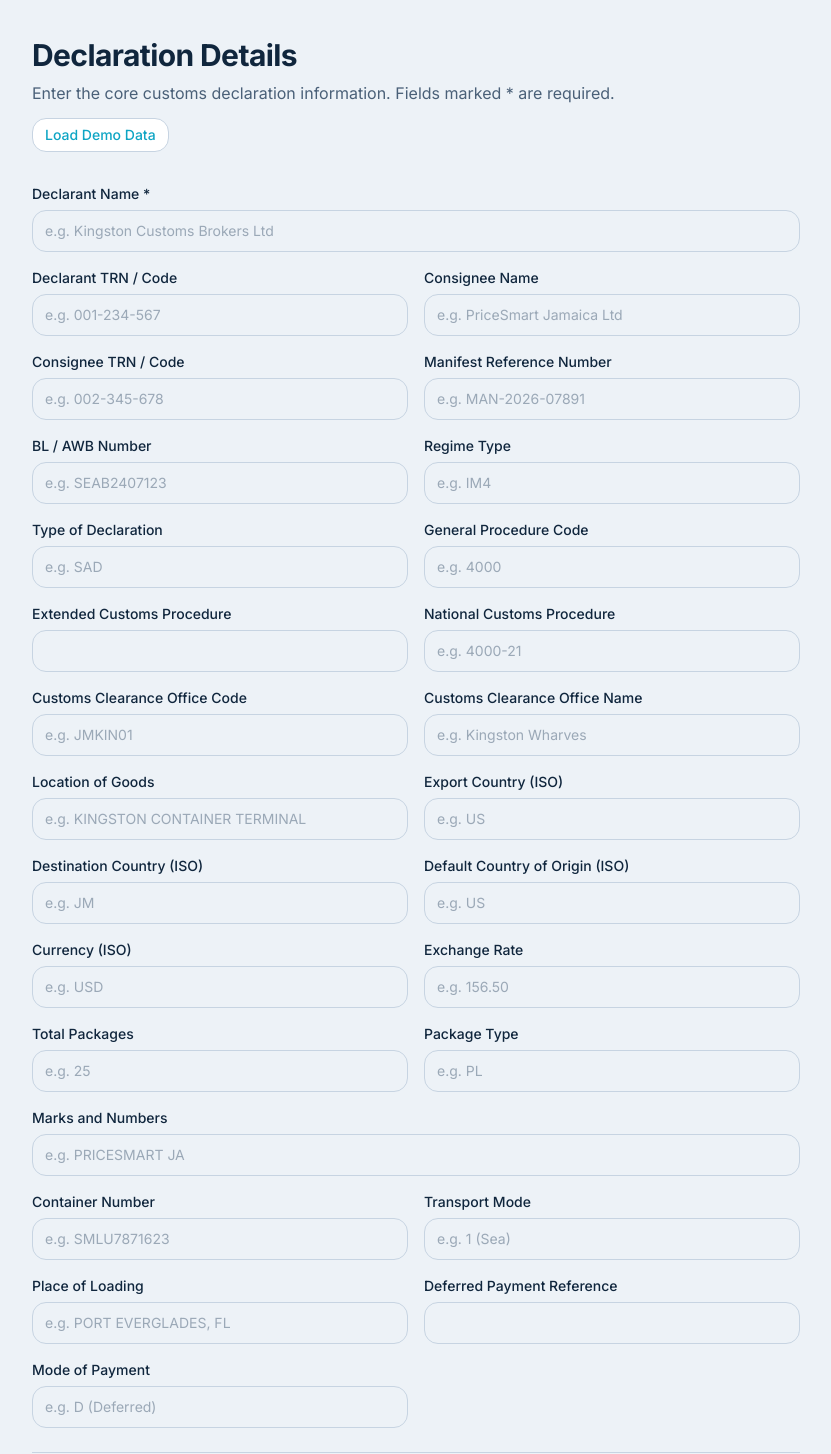
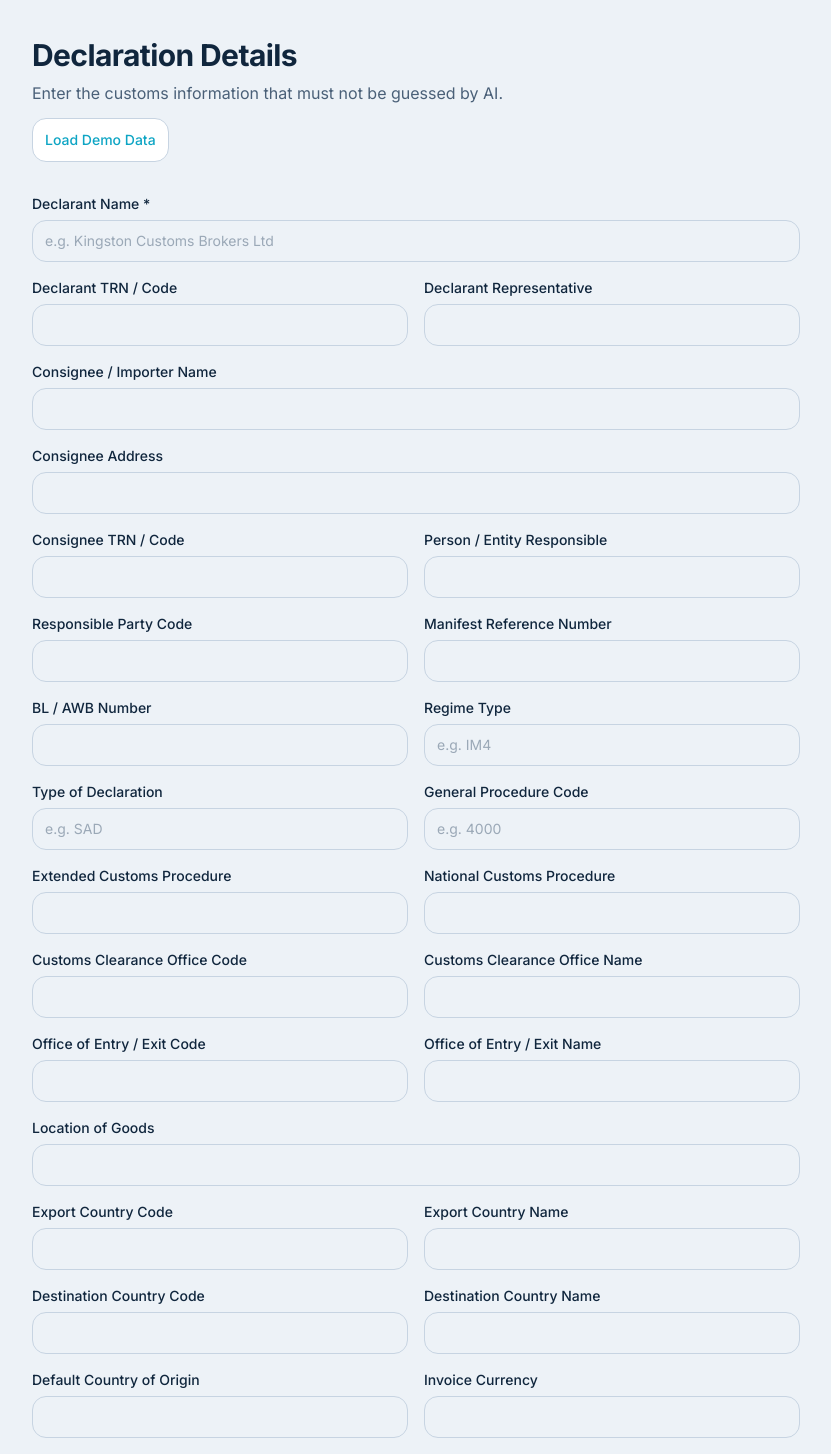
Before and after one commit to willylondon/asycuda-converter-2, a Next.js app: page /invoice-to-xml/new in a window 1280 px wide. Shown: the part 176-1630 px from the top of the page, without its empty margins (224-1055 px from the left). Built offline with nearby package versions, Linux system fonts and the light colour scheme; no server answers.

Commit message:
fix: collect all required declaration inputs safely

```diff
--- a/src/components/invoice-to-xml/DeclarationDetailsStep.tsx
+++ b/src/components/invoice-to-xml/DeclarationDetailsStep.tsx
@@ -1,18 +1,18 @@
 "use client";
 
+import { zodResolver } from "@hookform/resolvers/zod";
 import { useForm } from "react-hook-form";
-import { zodResolver } from "@hookform/resolvers/zod";
 import { z } from "zod";
-import { useState } from "react";
-
-// ─── Schema ────────────────────────────────────────────────────────
 
 export const declarationDetailsSchema = z.object({
   declarantName: z.string().min(1, "Declarant name is required"),
   declarantTrn: z.string().optional(),
   declarantRepresentative: z.string().optional(),
   consigneeName: z.string().optional(),
+  consigneeAddress: z.string().optional(),
   consigneeTrn: z.string().optional(),
+  responsiblePartyName: z.string().optional(),
+  responsiblePartyCode: z.string().optional(),
   manifestReference: z.string().optional(),
   blAwb: z.string().optional(),
   regimeType: z.string().optional(),
@@ -40,6 +40,8 @@ export const declarationDetailsSchema = z.object({
   containerNumber: z.string().optional(),
   transportMode: z.string().optional(),
   placeOfLoading: z.string().optional(),
+  placeOfLoadingCode: z.string().optional(),
+  placeOfLoadingName: z.string().optional(),
   deliveryTermCode: z.string().optional(),
   deferredPaymentRef: z.string().optional(),
   modeOfPayment: z.string().optional(),
@@ -47,21 +49,22 @@ export const declarationDetailsSchema = z.object({
 
 export type DeclarationDetails = z.infer<typeof declarationDetailsSchema>;
 
-// ─── Demo data ─────────────────────────────────────────────────────
-
 const DEMO_DATA: DeclarationDetails = {
   declarantName: "Kingston Customs Brokers Ltd",
   declarantTrn: "001-234-567",
   declarantRepresentative: "Marcus Reid",
   consigneeName: "PriceSmart Jamaica Ltd",
+  consigneeAddress: "Jamaica",
   consigneeTrn: "002-345-678",
+  responsiblePartyName: "PriceSmart Jamaica Ltd",
+  responsiblePartyCode: "002-345-678",
   manifestReference: "MAN-2026-07891",
   blAwb: "SEAB2407123",
   regimeType: "IM4",
   declarationType: "SAD",
   generalProcedureCode: "4000",
-  extendedProcedure: "",
-  nationalProcedure: "4000-21",
+  extendedProcedure: "4000",
+  nationalProcedure: "21",
   customsOfficeCode: "JMKIN01",
   customsOfficeName: "Kingston Wharves",
   borderOfficeCode: "JMKIN01",
@@ -76,50 +79,60 @@ const DEMO_DATA: DeclarationDetails = {
   exchangeRate: "156.50",
   totalPackages: "25",
   packageCode: "PL",
-  packageName: "Pallets",
+  packageName: "Pallet",
   packageType: "PL",
   marksAndNumbers: "PRICESMART JA",
   containerNumber: "SMLU7871623",
   transportMode: "1",
-  placeOfLoading: "PORT EVERGLADES, FL",
-  deliveryTermCode: "CIF",
+  placeOfLoading: "Port Everglades, Florida",
+  placeOfLoadingCode: "USPEF",
+  placeOfLoadingName: "Port Everglades, Florida",
+  // PriceSmart prints C&I. It must be reviewed rather than silently changed to CIF.
+  deliveryTermCode: "",
   deferredPaymentRef: "",
   modeOfPayment: "D",
 };
 
-// ─── Field definition ──────────────────────────────────────────────
-
-const FIELDS: { name: keyof DeclarationDetails; label: string; required?: boolean; placeholder?: string }[] = [
-  { name: "declarantName", label: "Declarant Name", required: true, placeholder: "e.g. Kingston Customs Brokers Ltd" },
-  { name: "declarantTrn", label: "Declarant TRN / Code", placeholder: "e.g. 001-234-567" },
-  { name: "consigneeName", label: "Consignee Name", placeholder: "e.g. PriceSmart Jamaica Ltd" },
-  { name: "consigneeTrn", label: "Consignee TRN / Code", placeholder: "e.g. 002-345-678" },
-  { name: "manifestReference", label: "Manifest Reference Number", placeholder: "e.g. MAN-2026-07891" },
-  { name: "blAwb", label: "BL / AWB Number", placeholder: "e.g. SEAB2407123" },
+const FIELDS: Array<{ name: keyof DeclarationDetails; label: string; required?: boolean; placeholder?: string; wide?: boolean }> = [
+  { name: "declarantName", label: "Declarant Name", required: true, placeholder: "e.g. Kingston Customs Brokers Ltd", wide: true },
+  { name: "declarantTrn", label: "Declarant TRN / Code" },
+  { name: "declarantRepresentative", label: "Declarant Representative" },
+  { name: "consigneeName", label: "Consignee / Importer Name", wide: true },
+  { name: "consigneeAddress", label: "Consignee Address", wide: true },
+  { name: "consigneeTrn", label: "Consignee TRN / Code" },
+  { name: "responsiblePartyName", label: "Person / Entity Responsible" },
+  { name: "responsiblePartyCode", label: "Responsible Party Code" },
+  { name: "manifestReference", label: "Manifest Reference Number" },
+  { name: "blAwb", label: "BL / AWB Number" },
   { name: "regimeType", label: "Regime Type", placeholder: "e.g. IM4" },
   { name: "declarationType", label: "Type of Declaration", placeholder: "e.g. SAD" },
   { name: "generalProcedureCode", label: "General Procedure Code", placeholder: "e.g. 4000" },
-  { name: "extendedProcedure", label: "Extended Customs Procedure", placeholder: "" },
-  { name: "nationalProcedure", label: "National Customs Procedure", placeholder: "e.g. 4000-21" },
-  { name: "customsOfficeCode", label: "Customs Clearance Office Code", placeholder: "e.g. JMKIN01" },
-  { name: "customsOfficeName", label: "Customs Clearance Office Name", placeholder: "e.g. Kingston Wharves" },
-  { name: "locationOfGoods", label: "Location of Goods", placeholder: "e.g. KINGSTON CONTAINER TERMINAL" },
-  { name: "exportCountry", label: "Export Country (ISO)", placeholder: "e.g. US" },
-  { name: "destinationCountry", label: "Destination Country (ISO)", placeholder: "e.g. JM" },
-  { name: "defaultCountryOfOrigin", label: "Default Country of Origin (ISO)", placeholder: "e.g. US" },
-  { name: "currency", label: "Currency (ISO)", placeholder: "e.g. USD" },
-  { name: "exchangeRate", label: "Exchange Rate", placeholder: "e.g. 156.50" },
-  { name: "totalPackages", label: "Total Packages", placeholder: "e.g. 25" },
-  { name: "packageType", label: "Package Type", placeholder: "e.g. PL" },
-  { name: "marksAndNumbers", label: "Marks and Numbers", placeholder: "e.g. PRICESMART JA" },
-  { name: "containerNumber", label: "Container Number", placeholder: "e.g. SMLU7871623" },
-  { name: "transportMode", label: "Transport Mode", placeholder: "e.g. 1 (Sea)" },
-  { name: "placeOfLoading", label: "Place of Loading", placeholder: "e.g. PORT EVERGLADES, FL" },
-  { name: "deferredPaymentRef", label: "Deferred Payment Reference", placeholder: "" },
-  { name: "modeOfPayment", label: "Mode of Payment", placeholder: "e.g. D (Deferred)" },
+  { name: "extendedProcedure", label: "Extended Customs Procedure" },
+  { name: "nationalProcedure", label: "National Customs Procedure" },
+  { name: "customsOfficeCode", label: "Customs Clearance Office Code" },
+  { name: "customsOfficeName", label: "Customs Clearance Office Name" },
+  { name: "borderOfficeCode", label: "Office of Entry / Exit Code" },
+  { name: "borderOfficeName", label: "Office of Entry / Exit Name" },
+  { name: "locationOfGoods", label: "Location of Goods", wide: true },
+  { name: "exportCountry", label: "Export Country Code" },
+  { name: "exportCountryName", label: "Export Country Name" },
+  { name: "destinationCountry", label: "Destination Country Code" },
+  { name: "destinationCountryName", label: "Destination Country Name" },
+  { name: "defaultCountryOfOrigin", label: "Default Country of Origin" },
+  { name: "currency", label: "Invoice Currency" },
+  { name: "exchangeRate", label: "Exchange Rate" },
+  { name: "totalPackages", label: "Total Packages" },
+  { name: "packageCode", label: "Default Package Code" },
+  { name: "packageName", label: "Default Package Name" },
+  { name: "marksAndNumbers", label: "Marks and Numbers", wide: true },
+  { name: "containerNumber", label: "Container Number" },
+  { name: "transportMode", label: "Transport Mode" },
+  { name: "placeOfLoadingCode", label: "Place of Loading Code" },
+  { name: "placeOfLoadingName", label: "Place of Loading Name" },
+  { name: "deliveryTermCode", label: "Confirmed ASYCUDA Delivery-Term Code" },
+  { name: "deferredPaymentRef", label: "Deferred Payment Reference" },
+  { name: "modeOfPayment", label: "Mode of Payment" },
 ];
-
-// ─── Component ─────────────────────────────────────────────────────
 
 interface Props {
   initialData: DeclarationDetails | null;
@@ -134,24 +147,18 @@ export function DeclarationDetailsStep({ initialData, onNext }: Props) {
     reset,
   } = useForm<DeclarationDetails>({
     resolver: zodResolver(declarationDetailsSchema),
-    defaultValues: initialData || {},
+    defaultValues: initialData ?? {},
   });
-
-  const loadDemo = () => {
-    reset(DEMO_DATA);
-  };
 
   return (
     <div className="mx-auto max-w-3xl">
       <div className="mb-8">
         <h2 className="text-2xl font-bold text-text">Declaration Details</h2>
-        <p className="mt-2 text-text-muted">
-          Enter the core customs declaration information. Fields marked * are required.
-        </p>
+        <p className="mt-2 text-text-muted">Enter the customs information that must not be guessed by AI.</p>
         <button
           type="button"
-          onClick={loadDemo}
-          className="mt-3 inline-flex items-center gap-1.5 rounded-lg border border-border bg-surface px-3 py-1.5 text-sm font-medium text-accent hover:bg-accent/5 transition-colors"
+          onClick={() => reset(DEMO_DATA)}
+          className="mt-3 inline-flex min-h-[44px] items-center rounded-lg border border-border bg-surface px-3 py-2 text-sm font-medium text-accent hover:bg-accent/5"
         >
           Load Demo Data
         </button>
@@ -160,28 +167,23 @@ export function DeclarationDetailsStep({ initialData, onNext }: Props) {
       <form onSubmit={handleSubmit(onNext)} className="space-y-6">
         <div className="grid gap-4 sm:grid-cols-2">
           {FIELDS.map((field) => (
-            <div key={field.name} className={field.name === "marksAndNumbers" || field.name === "declarantName" ? "sm:col-span-2" : ""}>
-              <label htmlFor={field.name} className="block text-sm font-medium text-text mb-1.5">
+            <div key={field.name} className={field.wide ? "sm:col-span-2" : ""}>
+              <label htmlFor={field.name} className="mb-1.5 block text-sm font-medium text-text">
                 {field.label} {field.required && <span className="text-error">*</span>}
               </label>
               <input
                 id={field.name}
                 {...register(field.name)}
                 placeholder={field.placeholder}
-                className="w-full rounded-lg border border-border bg-background px-3 py-2.5 text-sm text-text placeholder:text-text-muted/50 focus:border-accent focus:ring-1 focus:ring-accent focus:outline-none"
+                className="w-full rounded-lg border border-border bg-background px-3 py-2.5 text-sm text-text placeholder:text-text-muted/50 focus:border-accent focus:outline-none focus:ring-1 focus:ring-accent"
               />
-              {errors[field.name] && (
-                <p className="mt-1 text-xs text-error">{errors[field.name]?.message}</p>
-              )}
+              {errors[field.name] && <p className="mt-1 text-xs text-error">{errors[field.name]?.message}</p>}
             </div>
           ))}
         </div>
 
-        <div className="flex justify-end pt-4 border-t border-border">
-          <button
-            type="submit"
-            className="inline-flex min-h-[48px] items-center justify-center rounded-xl bg-accent px-8 py-3 text-base font-semibold text-white transition-colors hover:bg-accent-light"
-          >
+        <div className="flex justify-end border-t border-border pt-4">
+          <button type="submit" className="inline-flex min-h-[48px] items-center justify-center rounded-xl bg-accent px-8 py-3 font-semibold text-white hover:bg-accent-light">
             Continue to Upload
           </button>
         </div>
```
